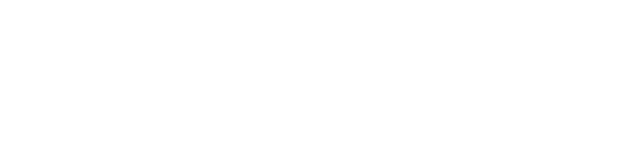
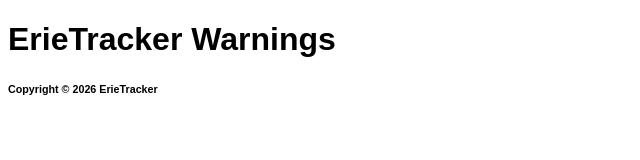
Before and after one commit to mrmichaelchapo-del/erietracker, a plain HTML site: page index.html in a window 1280 px wide. Shown: the whole page, without its empty margins (0-640 px from the left). Drawn offline with Linux system fonts and the light colour scheme.

Commit message:
Update index.html

```diff
--- a/index.html
+++ b/index.html
@@ -16,3 +16,13 @@
   font-family: sans-serif;
 }
 </style>
+<body>
+  <h1>ErieTracker Warnings</h1>
+
+
+
+  <footer>
+  <h6>Copyright © 2026 ErieTracker</h6>
+  </footer>
+</body>
+</html>
```
